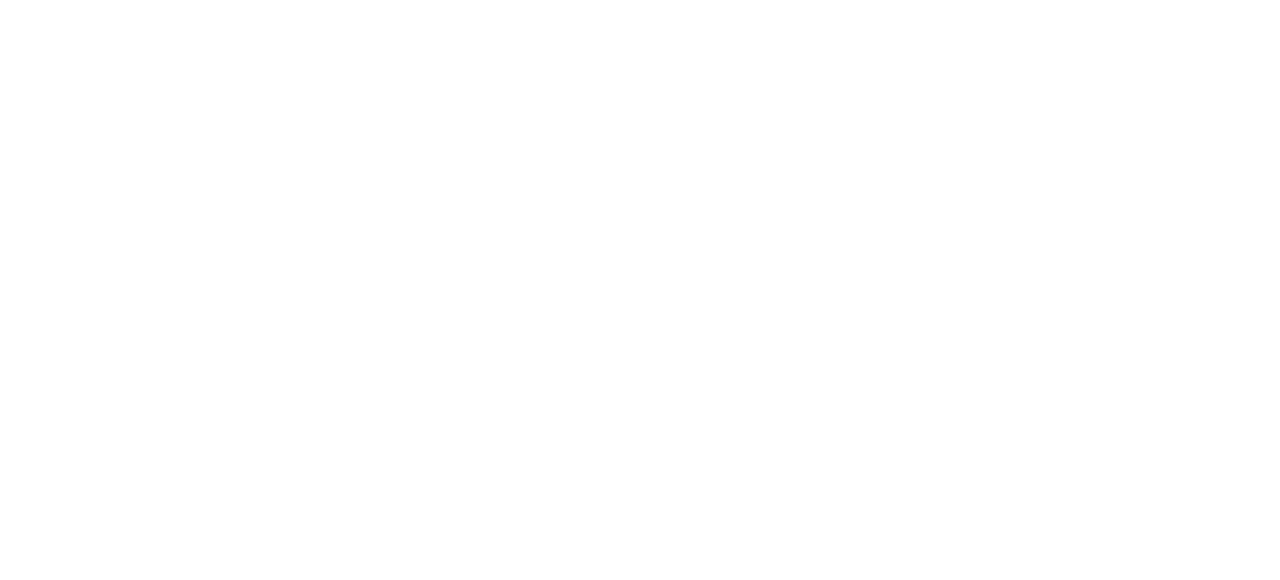
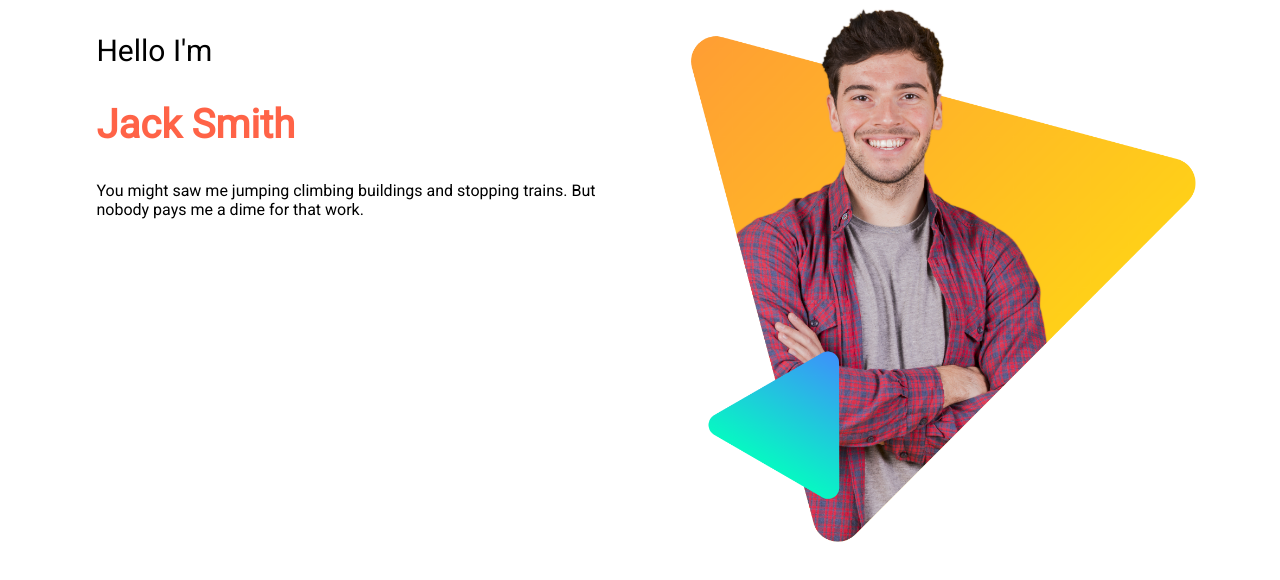
Before and after one commit to mrkhanmcc/personal-website, a plain HTML site: page index.html in a window 1280 px wide. Drawn offline with Linux system fonts and the light colour scheme.

Commit message:
added top part

```diff
--- a/index.html
+++ b/index.html
@@ -3,9 +3,21 @@
 <head>
     <meta charset="UTF-8">
     <meta name="viewport" content="width=device-width, initial-scale=1.0">
-    <title>Personal Website</title>
+    <title>My First Website</title>
+    <link href="https://fonts.googleapis.com/css?family=Roboto&display=swap" rel="stylesheet">
+        <link rel="stylesheet" href="style.css">
 </head>
 <body>
+    <section>
+        <div class="half-width">
+                <h2>Hello I'm</h2>
+                <h1><span class="name-highlight">Jack Smith</span></h1>
+                <p>You might saw me jumping climbing buildings and stopping trains. But nobody pays me a dime for that work.</p>
+        </div>
+        <div class="half-width">
+            <img src="images/peter.png" alt="">
 
+         </div>
+    </section>
 </body>
 </html>
--- /dev/null
+++ b/style.css
@@ -0,0 +1,24 @@
+body{
+    font-family: 'Roboto', sans-serif;
+}
+h1{
+    font-size: 40px;
+    font-weight: 600;
+
+}
+h2{
+    font-weight: 400;
+    font-size: 30px;
+}
+.name-highlight{
+    color: tomato;
+}
+.half-width{
+    width: 40%;
+    float: left;
+    margin-left: 5%;
+    padding-left: 2%;
+}
+.half-width img{
+    width: 100%;
+}
```
